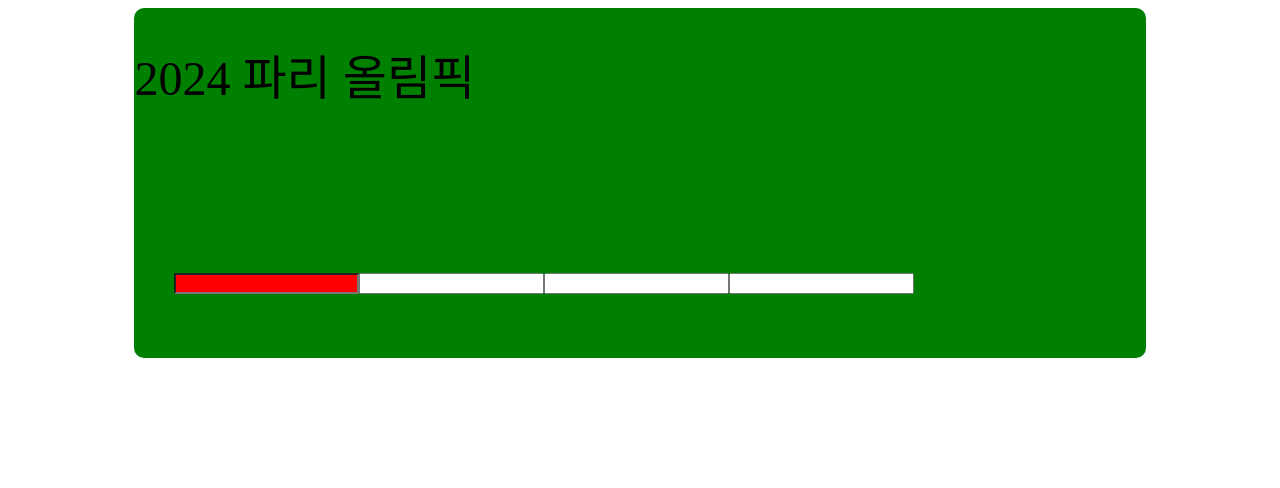
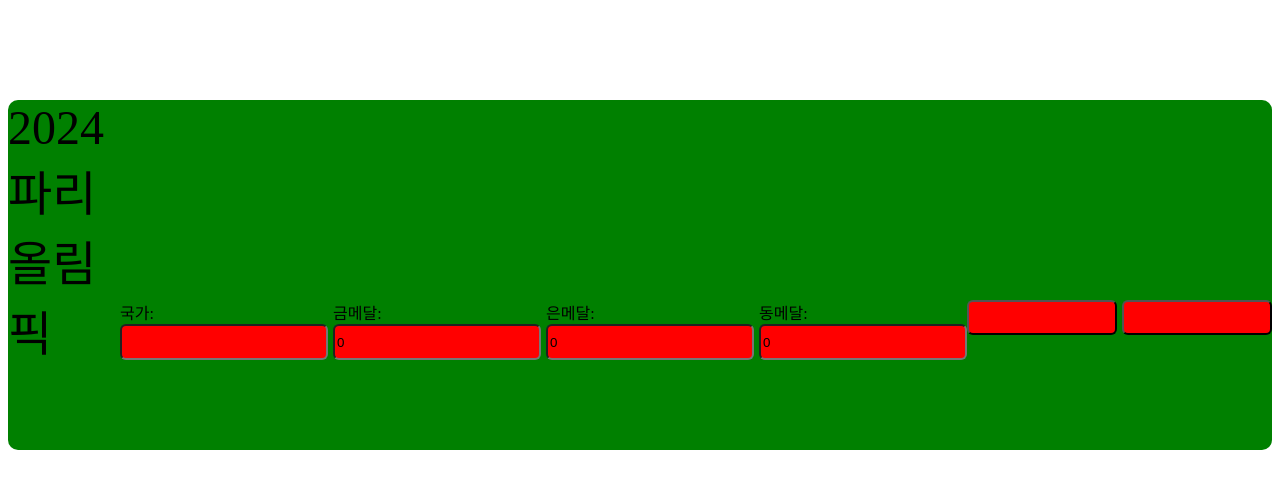
Before and after one commit to smileeeeely/Olympic-Medal-Tracker, a React (Vite) app in the folder medal-Tracker/: page / in a window 1280 px wide. Shown: the top 488 px of the page. Built offline with nearby package versions, Linux system fonts and the light colour scheme.

Commit message:
update: input boxes and button boxes

```diff
--- a/medal-Tracker/src/App.css
+++ b/medal-Tracker/src/App.css
@@ -1,18 +1,44 @@
 .header {
-  width: 80%;
+  width: 100%;
   height: 350px;
   background-color: green;
   display: flex;
   border-radius: 10px;
   margin: auto;
+  margin: 100px auto 0 auto;
 }
 
 .title {
-  margin: 4% auto 0 auto;
   font-size: 300%;
 }
 
+.input-form {
+  display: grid;
+  display: flex;
+  gap: 5px;
+  justify-content: flex-start;
+  margin: 200px auto 0 auto;
+}
+
 .input-Box {
-  margin: 20% auto 0 auto;
+  border-radius: 6px;
   background-color: red;
+  width: 200px;
+  height: 30px;
 }
+
+.button {
+  display: flex;
+  border-radius: 6px;
+  background-color: red;
+  width: 150px;
+  height: 35px;
+}
+
+.button-form {
+  display: grid;
+  display: flex;
+  gap: 5px;
+  justify-content: flex-start;
+  margin: 200px auto 0 auto;
+}
--- a/medal-Tracker/src/App.jsx
+++ b/medal-Tracker/src/App.jsx
@@ -1,22 +1,30 @@
 import React from "react";
 import "./App.css";
 
-function Header() {
+const Header = () => {
   return (
-    <>
       <div className="header">
-        <div>
           <div className="title">2024 파리 올림픽</div>
-          {/* <input className="input-Box"></input> */}
-          <ul>
-            <input className="input-Box"></input>
-            <input></input>
-            <input></input>
-            <input></input>
-          </ul>
-        </div>
+          <form className="input-form">
+            <label>
+              국가: <input className="input-Box" type="text"/>
+            </label>
+            <label>
+              금메달: <input className="input-Box" type="number" defaultValue={0}/>
+            </label>
+            <label>
+              은메달: <input className="input-Box" type="number" defaultValue={0}/>
+            </label>
+            <label>
+              동메달: <input className="input-Box" type="number" defaultValue={0}/>
+            </label>
+          </form>
+          <form className="button-form">
+            <button className="button"/>
+            <button className="button"/>
+          </form>
+
       </div>
-    </>
   );
 }
 
```
